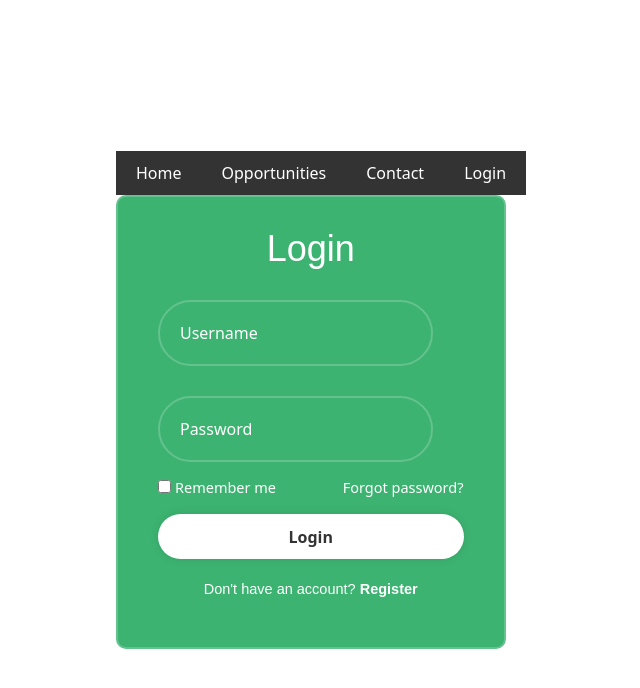
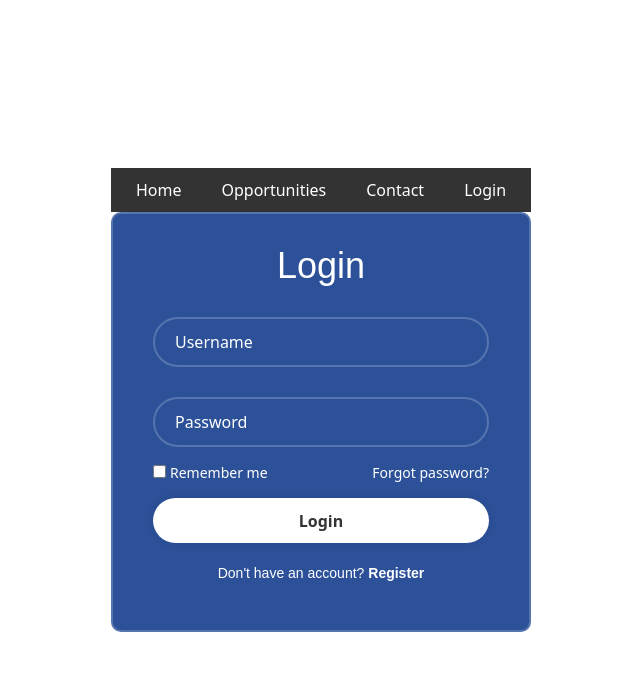
Before and after one commit to Omar-Camara/volunteer-matching, a React (Create React App) app in the folder frontend/: page /login in a window 1280 px wide. Shown: the top 688 px of the page, without its empty margins (319-959 px from the left). Built offline with nearby package versions, Linux system fonts and the light colour scheme.

Commit message:
Updated design

```diff
--- a/frontend/src/Login/LoginForm.css
+++ b/frontend/src/Login/LoginForm.css
@@ -1,7 +1,7 @@
 .wrapper {
-  width: 95%;
-  background: mediumseagreen;
-  border: 2px solid rgba(255, 255, 255, 0.2);
+    width: 420px;
+    background: #2c5199;
+    border: 2px solid rgba(255, 255, 255, .2);
     color: white;
     border-radius: 10px;
     padding: 30px 40px;
@@ -12,8 +12,8 @@
 }
 .wrapper .input-box {
     position: relative;
-  width: 90%;
-  height: 50%;
+    width: 100%;
+    height: 50px;
     margin: 30px 0;
 }
 .input-box input {
@@ -21,7 +21,7 @@
     height: 100%;
     background: transparent;
     outline: none;
-  border: 2px solid rgba(255, 255, 255, 0.2);
+    border: 2px solid rgba(255, 255, 255, .2);
     border-radius: 40px;
     font-size: 16px;
     color: #fff;
@@ -34,7 +34,7 @@
 .wrapper .remember-forgot {
     display: flex;
     justify-content: space-between;
-  font-size: 14.5px;
+    font-size: 14px;
     margin: -15px 0 15px;
 }
 .remember-forgot label input {
@@ -57,14 +57,14 @@
     border: none;
     outline: none;
     border-radius: 40px;
-  box-shadow: 0 0 10px rgba(0, 0, 0, 0.1);
+    box-shadow: 0 0 10px rgba(0, 0, 0, .1);
     cursor: pointer;
     font-size: 16px;
     color: #333;
     font-weight: 700;
 }
 .wrapper .register-link {
-  font-size: 14.5px;
+    font-size: 14px;
     text-align: center;
     margin: 20px 0 15px;
 }
@@ -76,4 +76,5 @@
 }
 .register-link p a:hover {
     text-decoration: underline;
+
 }
```
Lines whose indentation alone changed are shown as unchanged.
